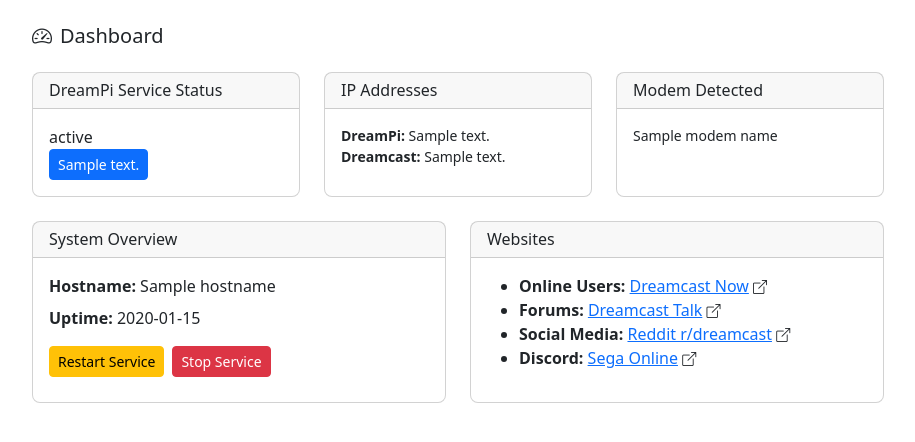
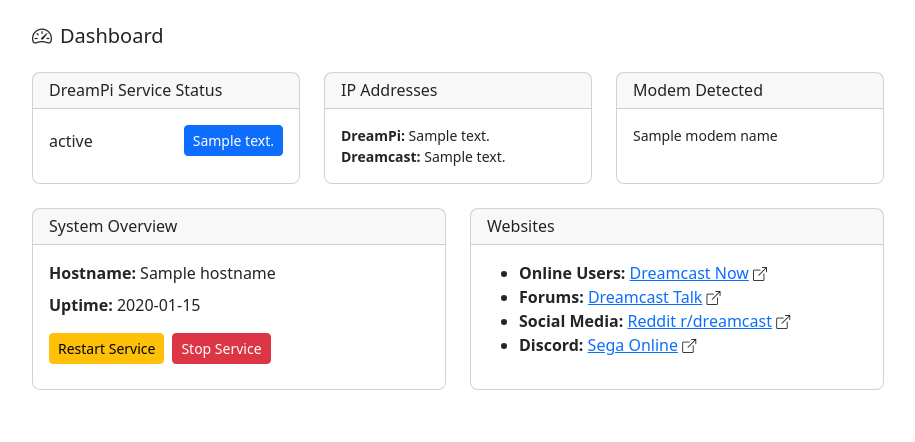
Before and after one commit to jschwager/dreampi-gui, a Flask app: template templates/index.html in a window 1280 px wide. Shown: the part 72-514 px from the top of the page, without its empty margins (182-1097 px from the left). Run offline with Flask 3, Linux system fonts and the light colour scheme; the template is opened without the code that fills it: most values are stand-ins (such as "Sample title", 1, 10 or a date in 2020).

Commit message:
Minor visual improvements

```diff
--- a/app.py
+++ b/app.py
@@ -69,7 +69,7 @@ def index():
 			timeout=5,
 			shell=True
 		)
-		dc_ip_address = dc_ip_address_command.stdout.strip() or style_helper("yellow", "No Dreamcast IP found in logs")
+		dc_ip_address = dc_ip_address_command.stdout.strip() or style_helper("yellow", "No IP found in logs")
 	except subprocess.CalledProcessError as e:
 		dc_ip_address = style_helper("red", "Error")
 	except subprocess.TimeoutExpired as e:
--- a/templates/index.html
+++ b/templates/index.html
@@ -1,10 +1,6 @@
 {% include "header.html" %}
 
 		<div class="container-sm">
-			<div class="mt-4 mb-4">
-				<h5><i class="bi bi-speedometer2 me-2"></i>Dashboard</h5>
-			</div>
-
 			{% with messages = get_flashed_messages(with_categories=true) %}
 			  {% if messages %}
 			    {% for category, message in messages %}
@@ -16,6 +12,10 @@
 			  {% endif %}
 			{% endwith %}
 
+			<div class="mt-4 mb-4">
+				<h5><i class="bi bi-speedometer2 me-2"></i>Dashboard</h5>
+			</div>
+
 			<div class="row">
 				<div class="col-md-4 mb-4">
 					<div class="card rounded-3 h-100">
@@ -23,8 +23,13 @@
 							<h6 class="mb-0">DreamPi Service Status</h6>
 						</div>
 						<div class="card-body">
-    						{{ service_status | safe }}
-							<form method="POST" action="/run"> <input type="hidden" name="action" value="{{ dcnet_button_action }}"> <button class="btn btn-sm btn-primary" type="submit">{{ dcnet_button_text }}</button> </form>
+						  <div class="d-flex justify-content-between align-items-center">
+							<div>{{ service_status | safe }}</div>
+							<form method="POST" action="/run" class="mb-0 ms-2">
+							  <input type="hidden" name="action" value="{{ dcnet_button_action }}">
+							  <button class="btn btn-sm btn-primary" type="submit">{{ dcnet_button_text }}</button>
+							</form>
+						  </div>
 						</div>
 					</div>
 				</div>
```
